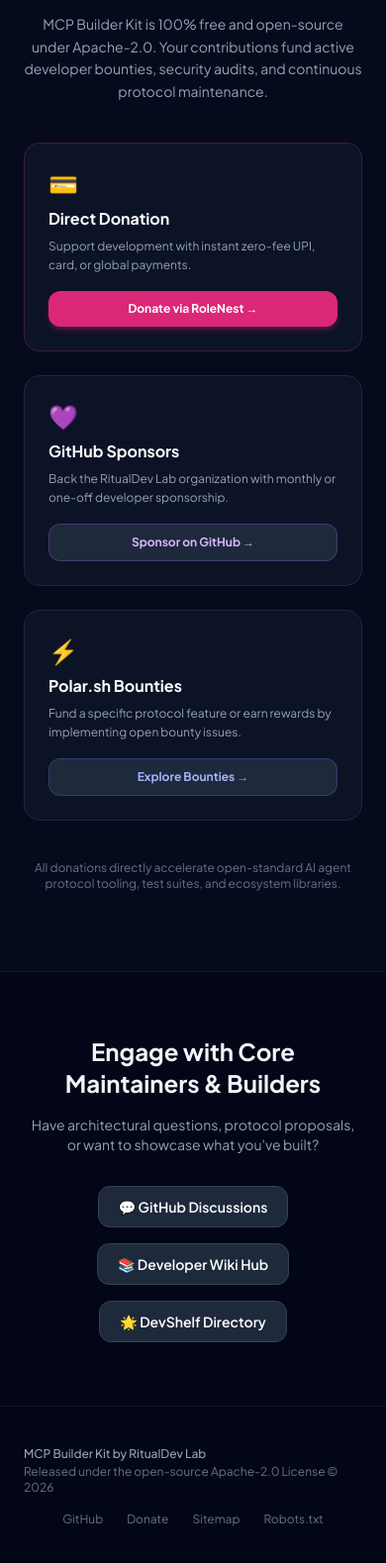
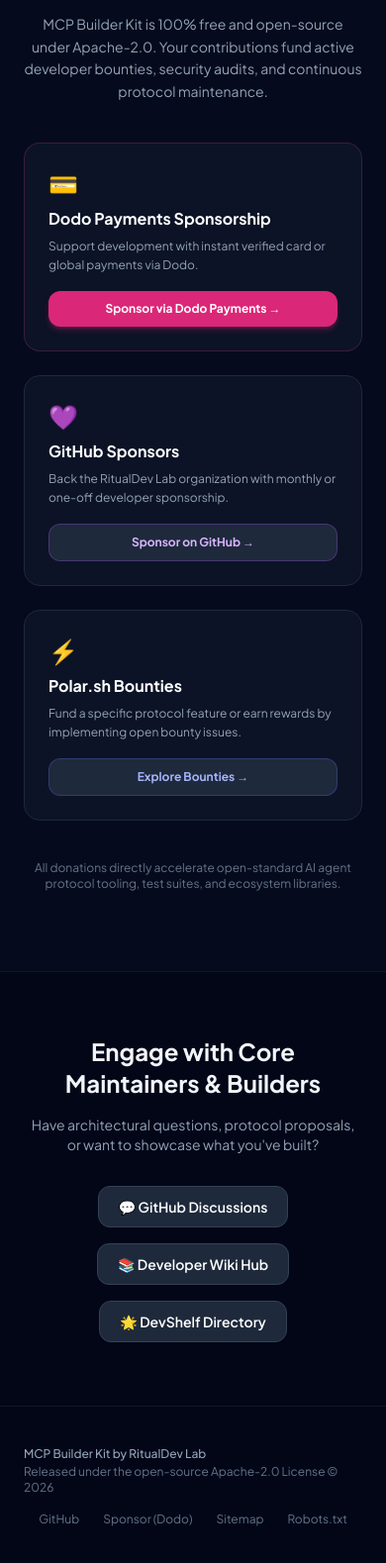
Before and after one commit to RitualDev-Lab/mcp-builder-kit, a website: page docs/index.html in a window 390 px wide. Shown: the part 9014-10593 px from the top of the page at 99% size. Drawn offline with nearby package versions, Linux system fonts and the light colour scheme.

Commit message:
fix(funding): remove rolenest and set Dodo Payments as exclusive sponsor link

```diff
--- a/docs/index.html
+++ b/docs/index.html
@@ -120,8 +120,8 @@
       </div>
 
       <div class="flex items-center space-x-3">
-        <a href="https://donation.rolenest.in" target="_blank" rel="noopener noreferrer" class="hidden sm:inline-flex items-center gap-1.5 px-3 py-1.5 rounded-lg border border-pink-500/30 bg-pink-500/10 hover:bg-pink-500/20 text-pink-300 text-xs font-semibold transition-all">
-          <span>💖 Donate</span>
+        <a href="https://checkout.dodopayments.com/buy/pdt_0NpjONGugY5QkrFDUaPva" target="_blank" rel="noopener noreferrer" class="hidden sm:inline-flex items-center gap-1.5 px-3 py-1.5 rounded-lg border border-pink-500/30 bg-pink-500/10 hover:bg-pink-500/20 text-pink-300 text-xs font-semibold transition-all">
+          <span>💖 Sponsor (Dodo)</span>
         </a>
         <a href="https://github.com/RitualDev-Lab/mcp-builder-kit" target="_blank" rel="noopener noreferrer" class="px-3.5 py-1.5 rounded-lg bg-indigo-600 hover:bg-indigo-500 text-white text-xs font-semibold transition-all shadow-lg shadow-indigo-600/30 flex items-center gap-1.5">
           <svg class="w-4 h-4 fill-current" viewBox="0 0 24 24"><path d="M12 0C5.37 0 0 5.37 0 12c0 5.31 3.435 9.795 8.205 11.385.6.105.825-.255.825-.57 0-.285-.015-1.23-.015-2.235-3.015.555-3.795-.735-4.035-1.41-.135-.345-.72-1.41-1.23-1.695-.42-.225-1.02-.78-.015-.795.945-.015 1.62.87 1.845 1.23 1.08 1.815 2.805 1.305 3.495.99.105-.78.42-1.305.765-1.605-2.67-.3-5.46-1.335-5.46-5.925 0-1.305.465-2.385 1.23-3.225-.12-.3-.54-1.53.12-3.18 0 0 1.005-.315 3.3 1.23.96-.27 1.98-.405 3-.405s2.04.135 3 .405c2.295-1.56 3.3-1.23 3.3-1.23.66 1.65.24 2.88.12 3.18.765.84 1.23 1.905 1.23 3.225 0 4.605-2.805 5.625-5.475 5.925.435.375.81 1.095.81 2.22 0 1.605-.015 2.895-.015 3.3 0 .315.225.69.825.57A12.02 12.02 0 0024 12c0-6.63-5.37-12-12-12z"/></svg>
@@ -513,13 +513,13 @@
         <div class="p-6 rounded-2xl glassmorphism border border-pink-500/20 hover:border-pink-500/50 transition-all flex flex-col justify-between">
           <div>
             <div class="text-2xl mb-2">💳</div>
-            <h3 class="font-bold text-base text-white mb-1.5">Direct Donation</h3>
+            <h3 class="font-bold text-base text-white mb-1.5">Dodo Payments Sponsorship</h3>
             <p class="text-xs text-slate-400 mb-4 leading-relaxed">
-              Support development with instant zero-fee UPI, card, or global payments.
+              Support development with instant verified card or global payments via Dodo.
             </p>
           </div>
-          <a href="https://donation.rolenest.in" target="_blank" rel="noopener noreferrer" class="w-full text-center py-2.5 rounded-xl bg-pink-600 hover:bg-pink-500 text-xs font-bold text-white transition-all shadow-md shadow-pink-600/30">
-            Donate via RoleNest →
+          <a href="https://checkout.dodopayments.com/buy/pdt_0NpjONGugY5QkrFDUaPva" target="_blank" rel="noopener noreferrer" class="w-full text-center py-2.5 rounded-xl bg-pink-600 hover:bg-pink-500 text-xs font-bold text-white transition-all shadow-md shadow-pink-600/30">
+            Sponsor via Dodo Payments →
           </a>
         </div>
 
@@ -589,7 +589,7 @@
       </div>
       <div class="flex items-center space-x-6">
         <a href="https://github.com/RitualDev-Lab/mcp-builder-kit" class="hover:text-slate-300">GitHub</a>
-        <a href="https://donation.rolenest.in" class="hover:text-pink-400">Donate</a>
+        <a href="https://checkout.dodopayments.com/buy/pdt_0NpjONGugY5QkrFDUaPva" class="hover:text-pink-400">Sponsor (Dodo)</a>
         <a href="https://mcp.ritualdev.in/sitemap.xml" class="hover:text-slate-300">Sitemap</a>
         <a href="https://mcp.ritualdev.in/robots.txt" class="hover:text-slate-300">Robots.txt</a>
       </div>
```
Also changed, not shown: .github/FUNDING.yml.
